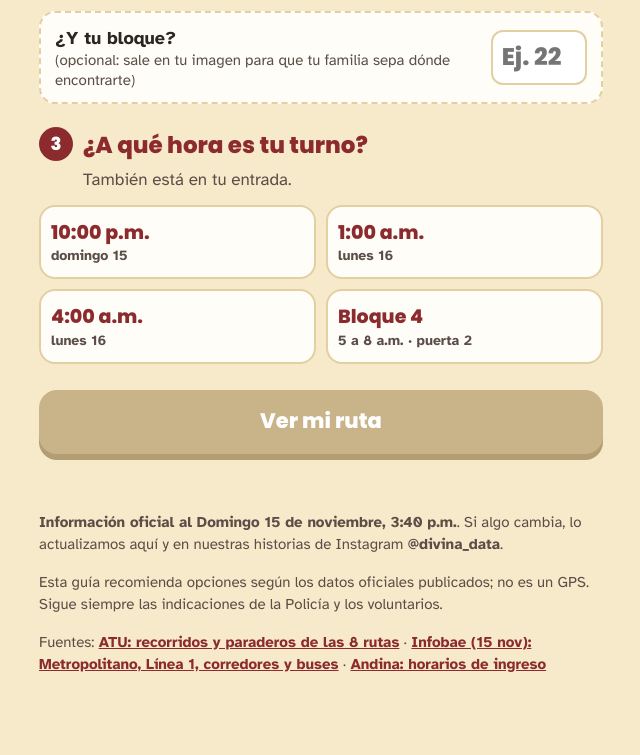
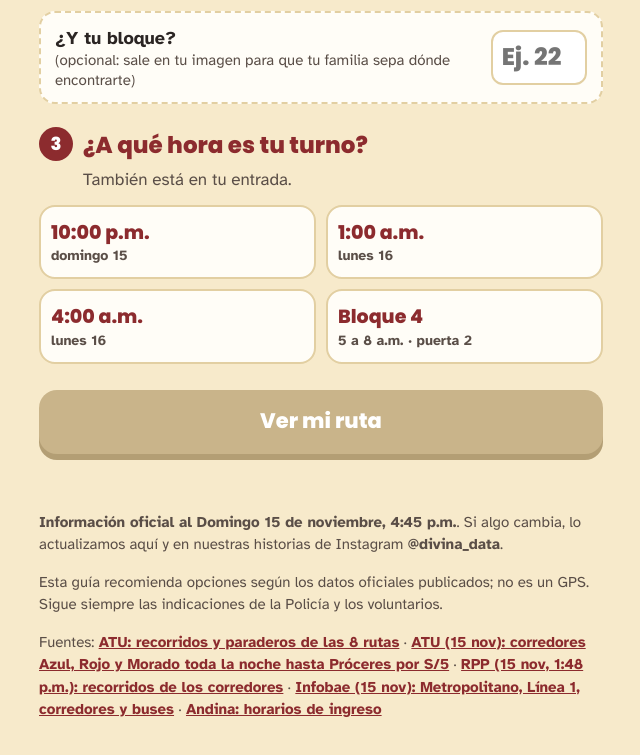
Before and after one commit to edercsep-a11y/ruta-las-palmas, a plain HTML site: page index.html in a window 1280 px wide. Shown: the part 1155-1910 px from the top of the page, without its empty margins (319-959 px from the left). Drawn offline with Linux system fonts and the light colour scheme.

Commit message:
Corredores Azul, Rojo y Morado según nota oficial ATU 15 nov
Co-Authored-By: Claude Opus 5.5 <noreply@anthropic.com>
Claude-Session: https://claude.ai/code/session_01VUusnLc4agcGBRmU7he1qH

```diff
--- a/data.js
+++ b/data.js
@@ -2,8 +2,8 @@
    Este es el ÚNICO archivo que se edita para actualizar la información.
    updated/short = fecha y hora de la última verificación. */
 window.DATA = {
-  updated: "Domingo 15 de noviembre, 3:40 p.m.",
-  short: "dom 15 nov, 3:40 p.m.",
+  updated: "Domingo 15 de noviembre, 4:45 p.m.",
+  short: "dom 15 nov, 4:45 p.m.",
   help: "51993075817",
   helpShow: "+51 993 075 817",
   doors: {
@@ -53,7 +53,7 @@ window.DATA = {
       warn:"Necesitas tu tarjeta de la Línea 1: el lunes no habrá venta ni recarga. Si no tienes, pide ayuda al personal. El tramo en taxi no es parte del plan oficial de la ATU: es solo para llegar a la estación."},
     CB_TAXI:{side:"B", conn:true, taxi:true, title:"Taxi hasta la Av. Los Próceres", price:"Taxi",
       when:"Desde el domingo 6:00 p.m. hay calles cerradas alrededor de Las Palmas. Pide el taxi con anticipación y sal con más tiempo.",
-      steps:["Pide al taxi que te deje en la <b>Av. Los Próceres con la Vía Expresa Sur</b> (Surco), donde llegan los corredores Azul y Rojo. Es el punto más cercano a las puertas 6 a 12 donde puede llegar un vehículo."],
+      steps:["Pide al taxi que te deje en la <b>Av. Los Próceres con la Vía Expresa Sur</b> (Surco), donde llegan los corredores Azul, Rojo y Morado. Es el punto más cercano a las puertas 6 a 12 donde puede llegar un vehículo."],
       warn:"El taxi no puede llegar hasta la puerta: las calles de alrededor están cerradas a los autos. Bájate en el punto que te indicamos o donde te diga la policía, y sigue a pie. Usa un taxi de confianza o por aplicativo y acuerda el precio antes de subir. El taxi no es parte del plan oficial de la ATU. Muéstrale esta imagen al taxista."},
     TX_A:{side:"A", conn:true, taxi:true, title:"Taxi hasta la estación Ayacucho", price:"Taxi",
       when:"Desde el domingo 6:00 p.m. hay calles cerradas alrededor de Las Palmas. Pide el taxi con anticipación y sal con más tiempo.",
@@ -74,12 +74,15 @@ window.DATA = {
     MET:{side:"C", title:"Metropolitano", price:"Tarifa normal",
       when:"Lechucero: domingo 11:30 p.m. → lunes 5:00 a.m., entre Naranjal y Matellini. Desde las 8:00 a.m. del lunes cierran las estaciones del sur.",
       steps:["Sube al <b>Metropolitano</b> en dirección al sur (hacia <b>Matellini</b>).","Baja en <b>Escuela Militar</b>, <b>Terán</b>, <b>Rosario de Villa</b> o <b>Matellini</b>.","Desde Matellini también sale el <b>Alimentador Las Palmas</b> por la Av. El Sol."]},
-    AZUL:{side:"B", title:"Corredor Azul 301 nocturno", price:"S/ 5",
-      when:"Domingo 15, 9:00 p.m. → lunes 16, 7:30 a.m.",
-      steps:["Sube al <b>Corredor Azul 301</b> en el paradero de su ruta más cercano a ti, en dirección a <b>Barranco</b> (sur). Por ejemplo, en Miraflores: paraderos <b>28 de Julio</b> o <b>Benavides</b>. El servicio empieza en el paradero 24 de Junio (Rímac), recorre Av. Tacna, Garcilaso de la Vega y Arequipa, y para en Balta.","Quédate hasta el final: <b>Av. Los Próceres con Vía Expresa Sur</b>."]},
-    ROJO:{side:"B", title:"Corredor Rojo (servicio especial)", price:"S/ 5",
-      when:"Desde el domingo 15, 9:00 p.m. También funciona para el regreso.",
-      steps:["Sube al <b>Corredor Rojo</b> en sus paraderos desde <b>Ceres</b> hasta <b>Evitamiento</b>.","Va por Evitamiento y la Vía Expresa Sur.","Baja en la <b>Av. Los Próceres</b>."]},
+    AZUL:{side:"B", title:"Corredor Azul · servicio especial 201", price:"S/ 5",
+      when:"Domingo 15, 10:00 p.m. → lunes 16, 7:00 a.m.",
+      steps:["Sube al <b>servicio especial 201 del Corredor Azul</b>. Sale del paradero <b>Amancaes</b> (Rímac) y llega hasta la Av. Los Próceres. Si lo tomas en otro paradero del Corredor Azul, pregúntale al chofer si el bus va a <b>Próceres</b> antes de subir.","Quédate hasta el final: <b>Av. Los Próceres con Vía Expresa Sur</b>."]},
+    ROJO:{side:"B", title:"Corredor Rojo · servicio especial 201", price:"S/ 5",
+      when:"Domingo 15, 10:00 p.m. → lunes 16, 7:00 a.m.",
+      steps:["Sube al <b>servicio especial 201 del Corredor Rojo</b>. Sale de <b>Ceres</b> y va por la Av. Javier Prado, la Av. Aviación, la Panamericana Sur (Mall del Sur) y la Vía Expresa Sur. Si lo tomas en otro paradero, pregúntale al chofer si el bus va a <b>Próceres</b>.","Quédate hasta el final: <b>Av. Los Próceres</b>."]},
+    MORADO:{side:"B", title:"Corredor Morado · servicio especial 405", price:"S/ 5",
+      when:"Domingo 15, 10:00 p.m. → lunes 16, 7:00 a.m.",
+      steps:["Sube al <b>servicio especial 405 del Corredor Morado</b>. Sale de <b>Jicamarca</b>, pasa por la Av. Canaval y Moreyra (San Isidro) y sigue por la Vía Expresa y la Vía Expresa Sur. Si lo tomas en otro paradero, pregúntale al chofer si el bus va a <b>Próceres</b>.","Quédate hasta el final: <b>Av. Los Próceres</b>."]},
     R8:{side:"B", title:"Bus especial ATU · Ruta 8 Vía Expresa Sur", price:"S/ 3",
       when:"Domingo 15, 10:00 p.m. → lunes 16, 8:00 a.m.",
       steps:["Sube en la <b>Av. República de Panamá</b> (paradero inicial Vía Expresa Sur).","Baja al final: <b>Av. Los Próceres</b>."]},
@@ -113,10 +116,10 @@ window.DATA = {
     {zone:"Lima Centro", list:[
       ["Cercado de Lima",["AZUL","MET","L1N"]],["Breña",["AZUL","MET","CA_CUL"]],["La Victoria",["L1N","MET","CB_TAXI"]],["Jesús María",["AZUL","MET","CA_CUL"]],
       ["Lince",["AZUL","MET","CA_CUL"]],["Pueblo Libre",["AZUL","MET","CA_CUL"]],["Magdalena del Mar",["AZUL","MET","CA_CUL"]],["San Miguel",["AZUL","MET","R1","CA_CUL"]],
-      ["San Isidro",["MET","AZUL","R8","CA_ANG"]],["Miraflores",["MET","AZUL","R8","CA_ANG"]],["Barranco",["MET","R8","AZUL","CA_ANG"]],["Surquillo",["L1N","R8","MET"]],
-      ["San Borja",["L1N","CB_TAXI","CC_MET"]],["San Luis",["L1N","CB_TAXI","CC_MET"]]]},
+      ["San Isidro",["MET","AZUL","R8","MORADO","CA_ANG"]],["Miraflores",["MET","AZUL","R8","CA_ANG"]],["Barranco",["MET","R8","AZUL","CA_ANG"]],["Surquillo",["L1N","R8","MET"]],
+      ["San Borja",["L1N","ROJO","CB_TAXI","CC_MET"]],["San Luis",["L1N","CB_TAXI","CC_MET"]]]},
     {zone:"Lima Este", list:[
-      ["San Juan de Lurigancho",["L1N","R4"]],["El Agustino",["L1N","R5"]],["Ate",["R5","ROJO"]],["Santa Anita",["R4","ROJO"]],
+      ["San Juan de Lurigancho",["L1N","R4","MORADO"]],["El Agustino",["L1N","R5"]],["Ate",["R5","ROJO"]],["Santa Anita",["R4","ROJO"]],
       ["La Molina",["ROJO","CA_CUL","CC_MET"]],["Chaclacayo",["R5","ROJO"]],["Lurigancho-Chosica",["R5","ROJO"]],["Cieneguilla",["R5","ROJO"]]]},
     {zone:"Lima Sur", list:[
       ["Santiago de Surco",["L1N","CB_TAXI","CC_MET"]],["Chorrillos",["MET","CA_ANG","CB_TAXI"]],["San Juan de Miraflores",["L1S","R6"]],["Villa María del Triunfo",["L1S","CB_TAXI","CC_MET"]],
@@ -152,6 +155,8 @@ window.DATA = {
   },
   sources: [
     ["ATU: recorridos y paraderos de las 8 rutas","https://www.gob.pe/institucion/atu/noticias/1473616-atu-conoce-los-recorridos-y-paraderos-de-las-ocho-rutas-especiales-para-llegar-a-la-misa-del-papa-leon-xiv"],
+    ["ATU (15 nov): corredores Azul, Rojo y Morado toda la noche hasta Próceres por S/5","https://www.gob.pe/institucion/atu/noticias/1473892-mtc-atu-informa-sobre-servicios-del-metropolitano-y-corredores-complementarios-que-operaran-toda-la-noche-y-madrugada-por-misa-del-papa"],
+    ["RPP (15 nov, 1:48 p.m.): recorridos de los corredores","https://rpp.pe/lima/actualidad/lechuceros-para-las-palmas-atu-confirma-el-recorrido-y-tarifa-de-buses-para-asistentes-a-santa-misa-del-papa-leon-xiv-noticia-1717905"],
     ["Infobae (15 nov): Metropolitano, Línea 1, corredores y buses","https://www.infobae.com/peru/2026/11/15/misa-del-papa-leon-xiv-en-las-palmas-conoce-como-llegar-en-metropolitano-linea-1-corredores-y-buses-especiales/"],
     ["Andina: horarios de ingreso","https://andina.pe/agencia/noticia-misa-del-papa-leon-xiv-las-palmas-cuando-podras-ingresar-y-hasta-hora-1099800.aspx"]
   ]
--- a/index.html
+++ b/index.html
@@ -197,7 +197,7 @@ $("#go").addEventListener("click",render);
 function timeWarn(id){
   const t=state.turno;
   if(id==="MET"&&t==="t22")return "El Lechucero empieza a las 11:30 p.m. Antes de esa hora rige el horario normal del domingo.";
-  if(id==="AZUL"&&t==="b4")return "El Corredor Azul nocturno funciona solo hasta las 7:30 a.m.";
+  if((id==="AZUL"||id==="ROJO"||id==="MORADO")&&t==="b4")return "Este servicio especial funciona solo hasta las 7:00 a.m.";
   if((id==="L1N"||id==="L1S")&&t==="t22")return "La Línea 1 es gratis desde las 10:00 p.m. Si viajas antes, pagas el pasaje normal.";
   return "";
 }
```
Also changed, not shown: 1 other file.
